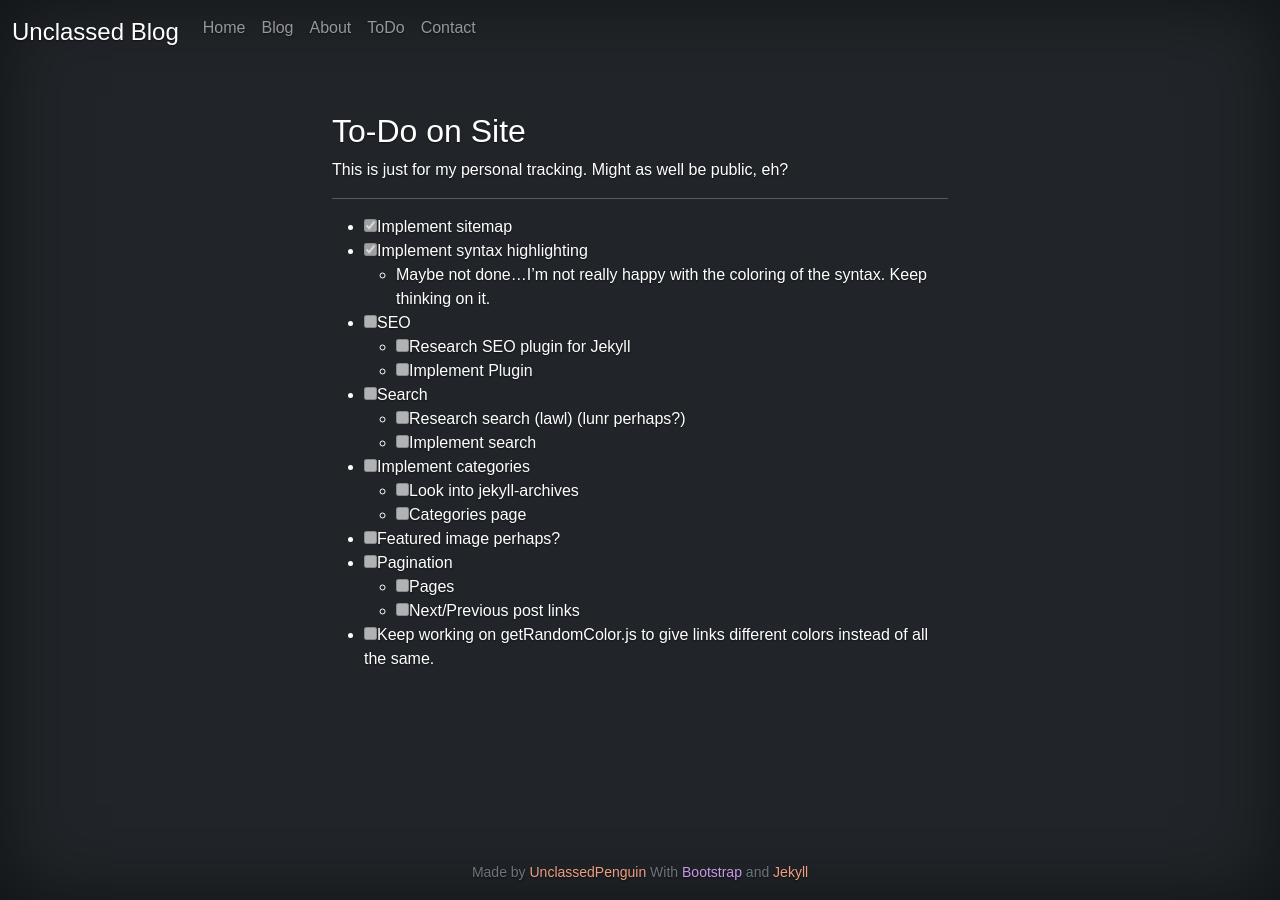
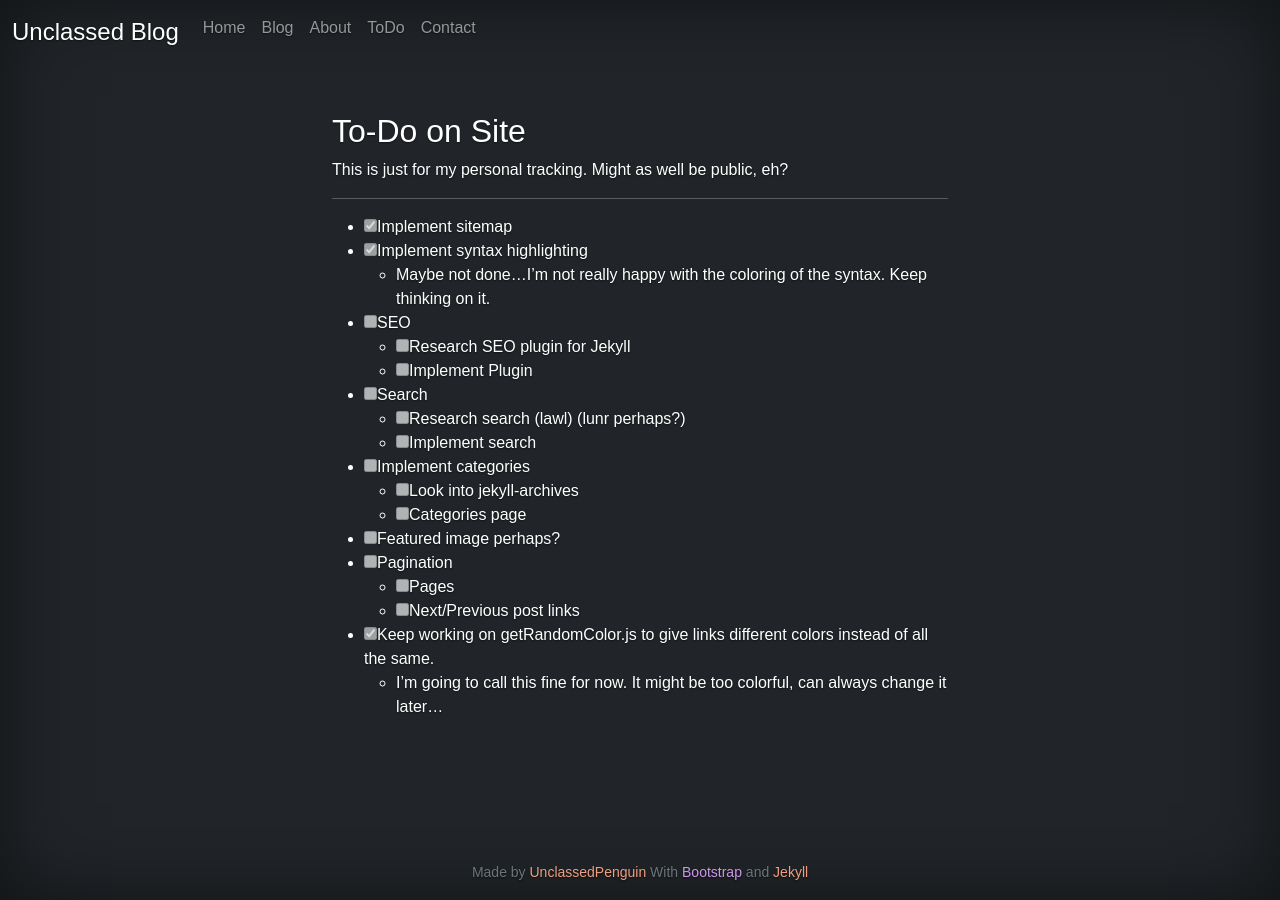
Before and after one commit to UnclassedPenguin/unclassedpenguin.github.io, a Jekyll site: the page built from todo.md, in a window 1280 px wide. Built offline with Jekyll 4.4.1, drawn with Linux system fonts in a browser that asks for light colours.

Commit message:
update todo

```diff
--- a/todo.md
+++ b/todo.md
@@ -26,4 +26,5 @@ title: ToDo
 - [ ] Pagination
 	- [ ] Pages
 	- [ ] Next/Previous post links
-- [ ] Keep working on getRandomColor.js to give links different colors instead of all the same.
+- [x] Keep working on getRandomColor.js to give links different colors instead of all the same.
+	- I'm going to call this fine for now. It might be too colorful, can always change it later...
```
